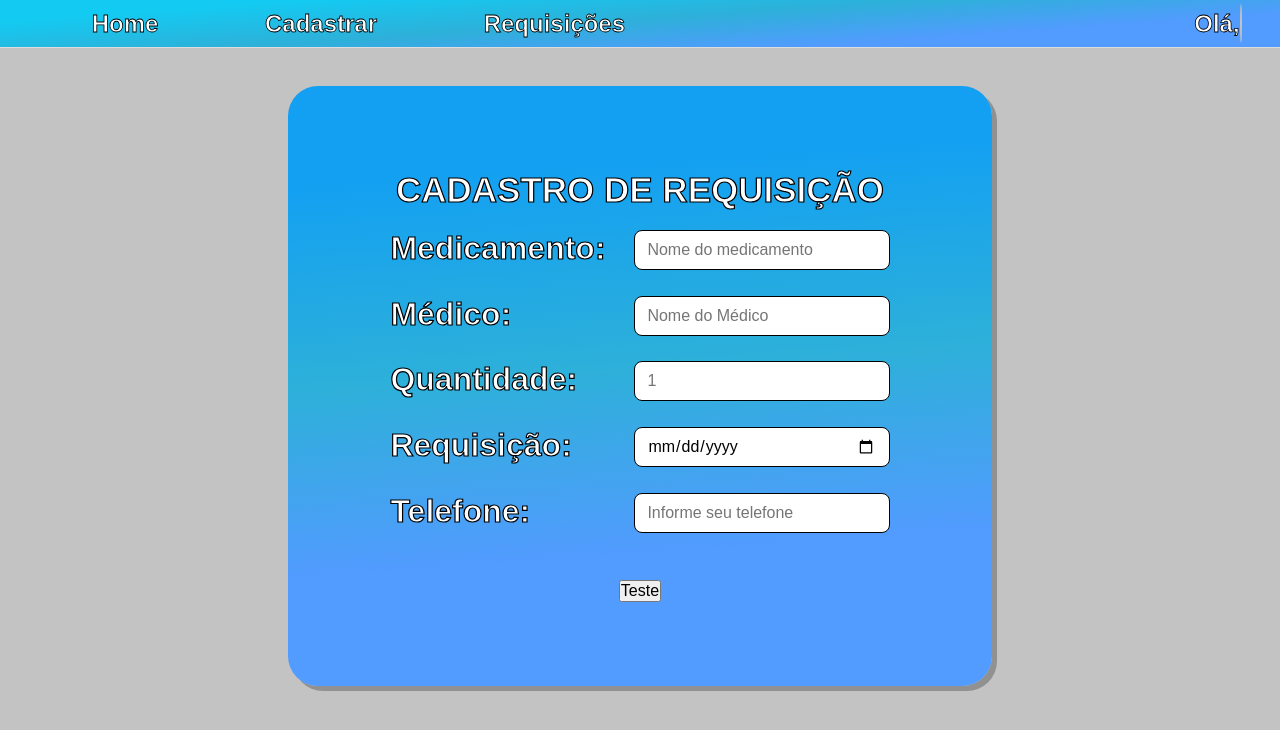
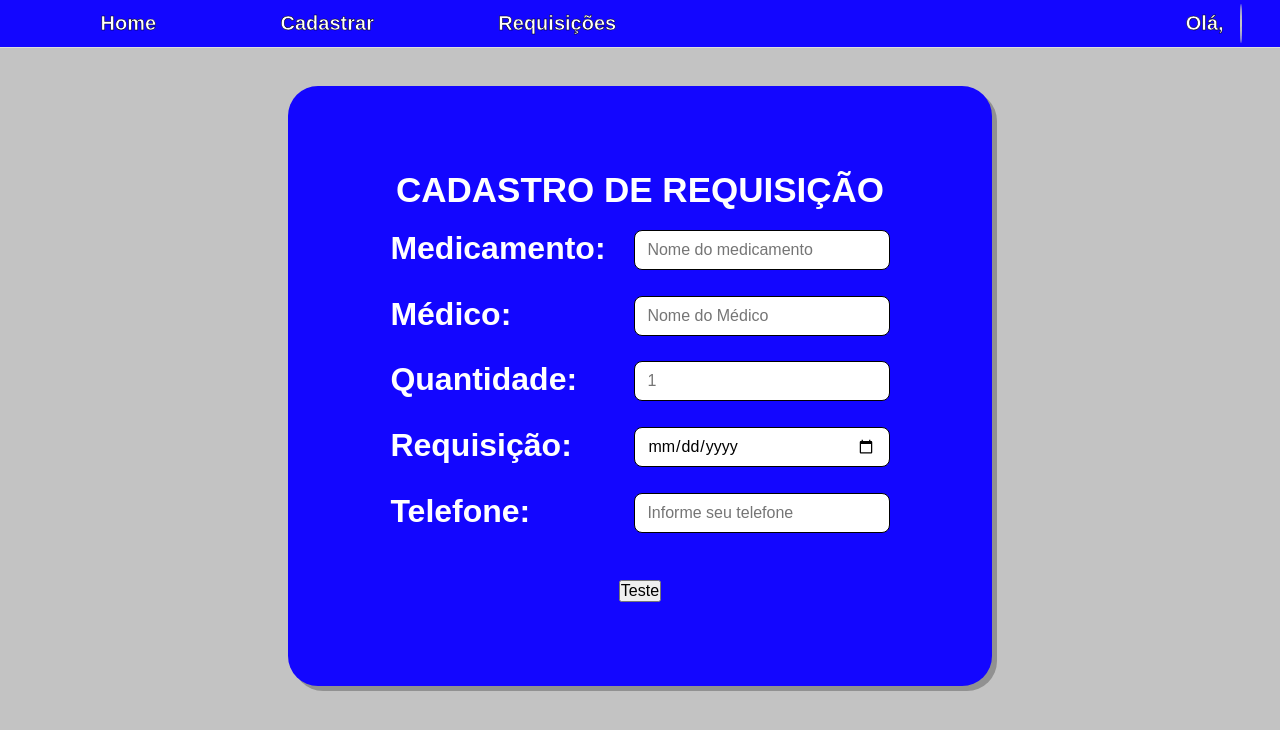
Before and after one commit to Faran42/portalfarma, a React (Create React App) app: page /cadastrar in a window 1280 px wide. Shown: the top 730 px of the page. Built offline with nearby package versions, Linux system fonts and the light colour scheme.

Commit message:
refactor: dashboard colors

```diff
--- a/src/components/Header/styles.js
+++ b/src/components/Header/styles.js
@@ -2,8 +2,8 @@ import styled from 'styled-components';
 
 export const Container = styled.div`
 
-  background: rgb(82,155,255);
-  background: linear-gradient(356deg, rgba(82,155,255,1) 24%, rgba(45,176,217,1) 53%, rgba(19,203,242,1) 85%);
+  background-color: #1306ff;
+  /* background: linear-gradient(356deg, rgba(82,155,255,1) 24%, rgba(45,176,217,1) 53%, rgba(19,203,242,1) 85%); */
 
   width: 100vw;
   height: 6vh;
@@ -48,13 +48,15 @@ export const Wrapper2 = styled.div`
 
 export const Text = styled.h1`
 
-  font-size: 3vh;
+  font-size: 1.25em;
   color: #fff;
 
-  -webkit-text-stroke-width: 0.1vh;
+  -webkit-text-stroke-width: 0.5px;
   -webkit-text-stroke-color: #000;
 
   font-weight: bold;
+
+  margin-right: 5%;
 
 `;
 
--- a/src/components/NavLink/styled.js
+++ b/src/components/NavLink/styled.js
@@ -7,10 +7,10 @@ export const Container = styled.div`
 export const Link = styled.a`
   text-decoration: none;
 
-  font-size: 3vh;
+  font-size: 1.25em;
   color: #fff;
 
-  -webkit-text-stroke-width: 0.10vh;
+  -webkit-text-stroke-width: 0.5px;
   -webkit-text-stroke-color: #000;
 
   font-weight: bold;
--- a/src/pages/Cadastro/components/Inputs/styles.js
+++ b/src/pages/Cadastro/components/Inputs/styles.js
@@ -17,8 +17,6 @@ export const Label = styled.div`
 
   color: #fff;
 
-  -webkit-text-stroke-width: 0.15vh;
-  -webkit-text-stroke-color: #000;
 
   font-weight: bold;
 `;
--- a/src/pages/Cadastro/styles.js
+++ b/src/pages/Cadastro/styles.js
@@ -29,8 +29,7 @@ export const Card = styled.div`
 
   width: 55vw;
   height: 75vh;
-  background: rgb(82,155,255);
-  background: linear-gradient(356deg, rgba(82,155,255,1) 24%, rgba(45,176,217,1) 53%, rgba(19,160,242,1) 85%);
+  background-color: #1306ff;
 
   display: flex;
 
@@ -50,8 +49,7 @@ export const Title = styled.h1`
   font-size: 35px;
   color: #fff;
 
-  -webkit-text-stroke-width: 0.15vh;
-  -webkit-text-stroke-color: #000;
+
 
   text-align: center;
 
```
